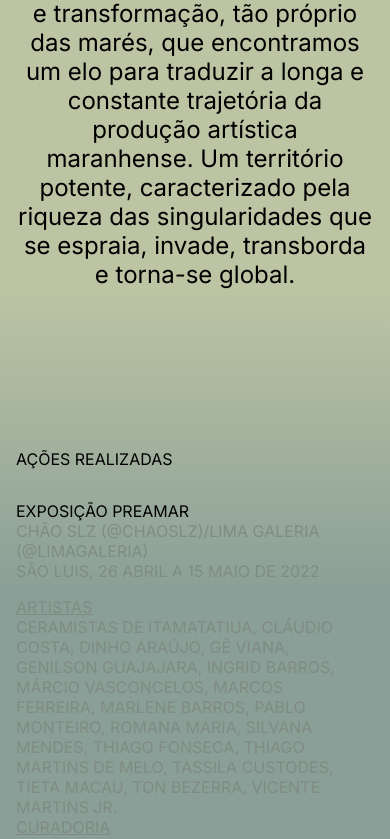
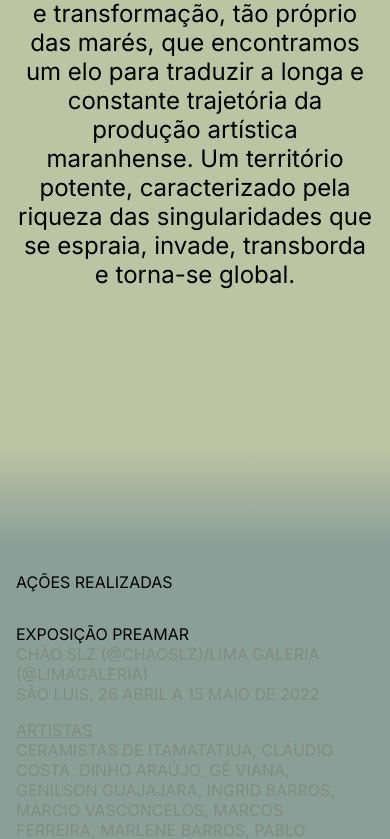
Before and after one commit to germanodusha/preamar, a Next.js app: page / in a window 390 px wide. Shown: the part 3234-4073 px from the top of the page. Built offline with nearby package versions, Linux system fonts and the light colour scheme.

Commit message:
Parallax fixed.

```diff
--- a/src/components/Description/index.tsx
+++ b/src/components/Description/index.tsx
@@ -1,9 +1,11 @@
 import { createElement, useEffect, useRef, useState } from 'react';
+import useWindowDimensions from '../../hooks/useWindowDimension';
 import Scroller from '../Scroller'
 import styles from './styles.module.css'
 
 const Description = () =>{
     const div = createElement('div', { className: styles.container }) as unknown as HTMLDivElement;
+    const {height} = useWindowDimensions()
     const containerRef = useRef<HTMLDivElement>(div);
     const [parentofsetTop, setoffsetTop] = useState(0)
     useEffect(
@@ -11,8 +13,9 @@ const Description = () =>{
             const {offsetTop} = containerRef.current || {offsetTop:0};
             setoffsetTop(offsetTop)
         },[])
+    const stickyPos = Math.abs(containerRef.current.offsetHeight - height)
     return(
-            <div ref={containerRef} className={styles.container}>
+            <div ref={containerRef} className={`${styles.container} + sticky`}>
             <Scroller parentoffset={parentofsetTop}>
                 <div className={styles.wrapper}>
                     <p>
@@ -21,6 +24,14 @@ const Description = () =>{
                 </div>
             </Scroller>
             <div className={styles.mask}/>
+            <style jsx>{`
+            .sticky {
+                position: -webkit-sticky;
+                position: sticky;
+                top:-${stickyPos}px;
+            }
+            `}
+            </style>
         </div>
     )
 }
--- a/src/components/Description/styles.module.css
+++ b/src/components/Description/styles.module.css
@@ -30,7 +30,5 @@
         padding: 10rem 1rem;
         text-align: center;
         font-size: 1.5rem;
-        padding-bottom:0;
-        position: relative;
     }
 }
--- a/src/components/Footer/styles.module.css
+++ b/src/components/Footer/styles.module.css
@@ -60,4 +60,8 @@
         margin: 0;
         margin-top: 2rem;
     }
+    .container {
+        background: linear-gradient(rgba(var(--yellow-first), 0) 0%,rgba(var(--green-second), 1) 6rem);
+        padding-top: 7.7rem;
+    }
 }
--- /dev/null
+++ b/src/hooks/useWindowDimension.ts
@@ -0,0 +1,24 @@
+import { useState, useEffect } from 'react';
+
+function getWindowDimensions() {
+  const { innerWidth: width, innerHeight: height } = window;
+  return {
+    width,
+    height
+  };
+}
+
+export default function useWindowDimensions() {
+  const [windowDimensions, setWindowDimensions] = useState(getWindowDimensions());
+
+  useEffect(() => {
+    function handleResize() {
+      setWindowDimensions(getWindowDimensions());
+    }
+
+    window.addEventListener('resize', handleResize);
+    return () => window.removeEventListener('resize', handleResize);
+  }, []);
+
+  return windowDimensions;
+}
```
